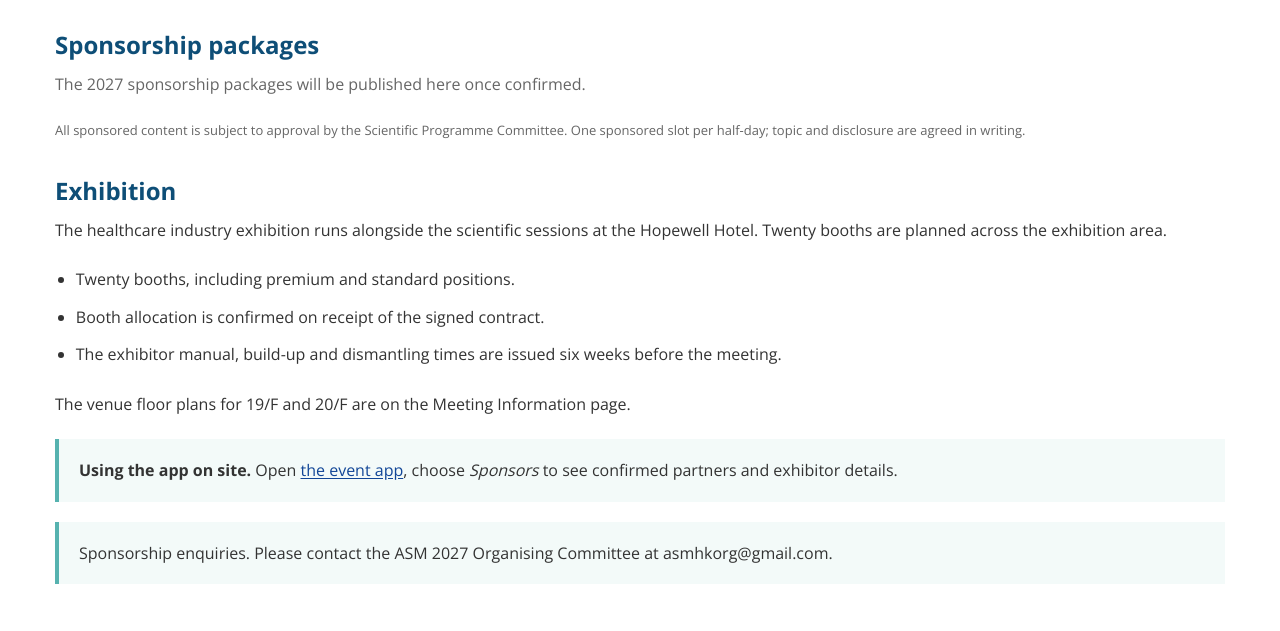
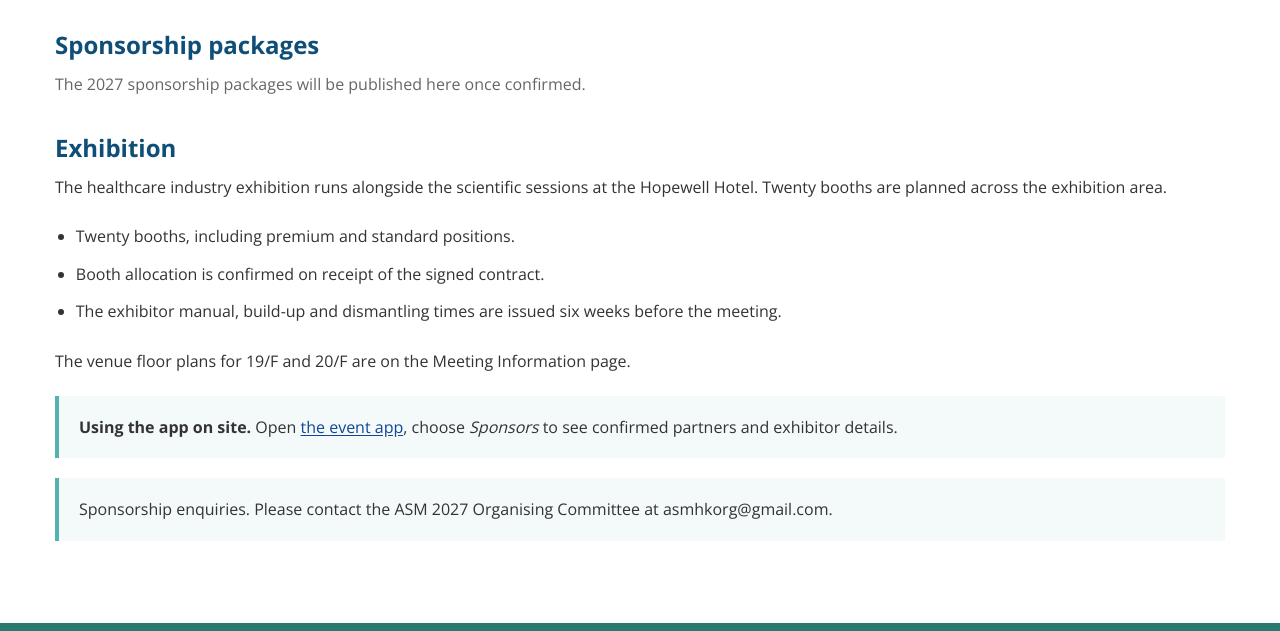
Before and after one commit to lauhonwaiabc/asmhk, a plain HTML site: page pages/sponsorship-exhibition.html in a window 1280 px wide. Shown: the part 1398-2029 px from the top of the page. Drawn offline with nearby package versions, Linux system fonts and the light colour scheme; a web font is replaced by a local one.

Commit message:
Add files via upload

```diff
--- a/assets/js/asm-render.js
+++ b/assets/js/asm-render.js
@@ -911,8 +911,6 @@
     if (pdf) pdf.style.display = "none";
     fillList("sponsorshipWhy", info.whyPartner);
     fillList("sponsorshipExhibitionBullets", info.exhibitionBullets);
-    var packagesNote = doc.getElementById("sponsorshipPackagesNote");
-    if (packagesNote) packagesNote.textContent = info.packagesNote || "";
     var exhibitionIntro = doc.getElementById("sponsorshipExhibitionIntro");
     if (exhibitionIntro) exhibitionIntro.textContent = info.exhibitionIntro || "";
     var floorplanNote = doc.getElementById("sponsorshipFloorplanNote");
--- a/assets/js/data/committee.js
+++ b/assets/js/data/committee.js
@@ -6,7 +6,7 @@ window.ASM_DATA_COMMITTEE = {
       "hospital": "Tuen Mun Hospital"
     },
     "vice": {
-      "name": "(TBC)",
+      "name": "Dr. _",
       "hospital": "Prince of Wales Hospital"
     },
     "treasurer": {
@@ -85,8 +85,8 @@ window.ASM_DATA_COMMITTEE = {
         "note": "Nominated by the Hong Kong College of Anaesthesiologists"
       },
       {
-        "name": "(TBC)",
-        "note": "Nominated by the Society of Anaesthetists of Hong Kong"
+        "name": "Dr. _",
+        "note": "Nominated by the Society of Anaethetist of Hong Kong"
       },
       {
         "name": "Dr. CHAN Kai Wai, Kevin",
--- a/assets/js/data/sponsors.js
+++ b/assets/js/data/sponsors.js
@@ -15,7 +15,6 @@ window.ASM_DATA_SPONSORS = {
       "Recognition in the e-programme, website and on-site signage, in line with the agreed package.",
       "Multi-year options for partners who wish to build a continuing relationship with the meeting."
     ],
-    "packagesNote": "All sponsored content is subject to approval by the Scientific Programme Committee. One sponsored slot per half-day; topic and disclosure are agreed in writing.",
     "exhibitionIntro": "The healthcare industry exhibition runs alongside the scientific sessions at the Hopewell Hotel. Twenty booths are planned across the exhibition area.",
     "exhibitionBullets": [
       "Twenty booths, including premium and standard positions.",
--- a/pages/sponsorship-exhibition.html
+++ b/pages/sponsorship-exhibition.html
@@ -158,7 +158,6 @@
 
     <h2 class="subheader1" id="packages">Sponsorship packages</h2>
     <div id="packagesContent"></div>
-    <p class="muted" style="font-size:13px" id="sponsorshipPackagesNote">All sponsored content is subject to approval by the Scientific Programme Committee. One sponsored slot per half-day; topic and disclosure are agreed in writing.</p>
 
     <h2 class="subheader1">Exhibition</h2>
     <p id="sponsorshipExhibitionIntro">The healthcare industry exhibition runs alongside the scientific sessions at the Hopewell Hotel. Twenty booths are planned across the exhibition area.</p>
```
Also changed, not shown: 404.html (+2 -2 lines), index.html (+2 -2 lines).
